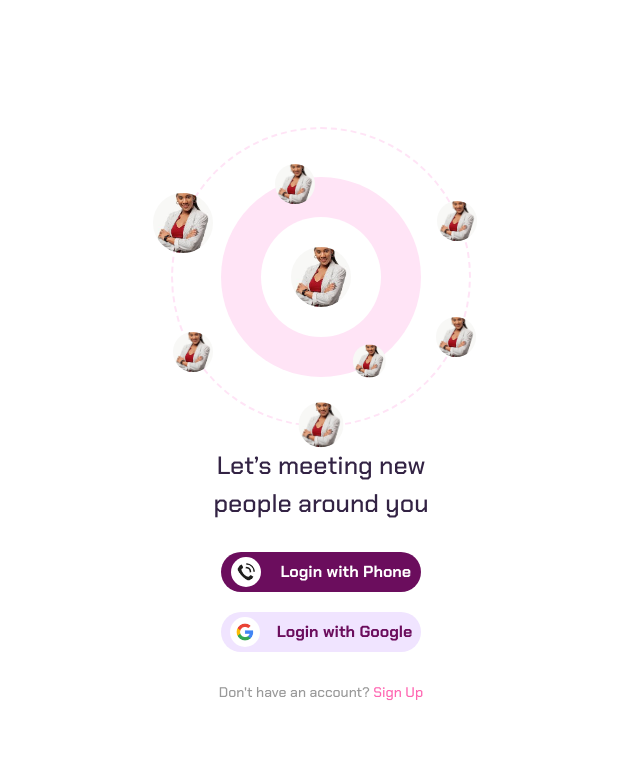
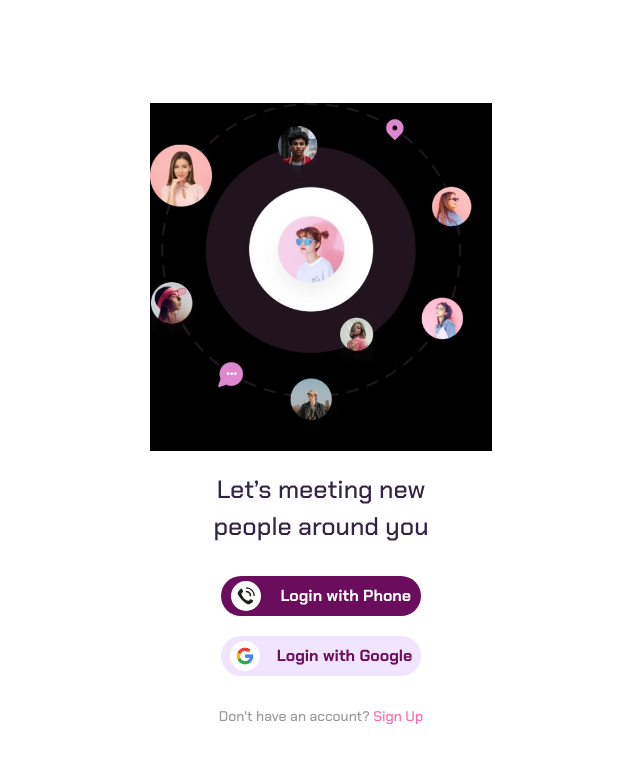
Before and after one commit to RJRYT/GVR-DatingApp-FrontEnd, a React (Create React App) app: page /login in a window 1280 px wide. Shown: the top 762 px of the page, without its empty margins (319-959 px from the left). Built offline with nearby package versions, Linux system fonts and the light colour scheme.

Commit message:
image fix

```diff
--- a/package.json
+++ b/package.json
@@ -3,6 +3,7 @@
   "version": "0.1.0",
   "private": true,
   "dependencies": {
+    "@babel/plugin-proposal-private-property-in-object": "^7.21.11",
     "axios": "^1.7.2",
     "bootstrap": "^5.3.3",
     "react": "^18.3.1",
--- a/src/components/Login/Welcome/Welcome.jsx
+++ b/src/components/Login/Welcome/Welcome.jsx
@@ -4,24 +4,25 @@ import { Link } from 'react-router-dom';
 import DemoImage from "../../../assets/login/image1.jpg";
 import Phone from "../../../assets/login/phone.png";
 import Google from "../../../assets/login/google.png";
+import Illustrtion from "../../../assets/login/illustration.jpg";
 
 function Welcome() {
   return (
     <div className={Styles.welcomeContiner}>
-      <div className={Styles.circleContainer}>
-        <div className={`${Styles.circle} ${Styles.circleOuter}`}></div>
-        <div className={`${Styles.circle} ${Styles.circleInner}`}></div>
-        <div className={`${Styles.circle} ${Styles.circleCenter}`}>
-          <img src={DemoImage} alt="center image1" />
+      {/* <div className={Styles.circleContainer}> */}
+        {/* <div className={`${Styles.circle} ${Styles.circleOuter}`}></div>
+        <div className={`${Styles.circle} ${Styles.circleInner}`}></div> */}
+        <div className={Styles.imageContainer}>
+          <img src={Illustrtion} alt="center image1" />
         </div>
-        <img src={DemoImage} className={Styles.image} alt="image1" />
+        {/* <img src={DemoImage} className={Styles.image} alt="image1" />
         <img src={DemoImage} className={Styles.image} alt="image2" />
         <img src={DemoImage} className={Styles.image} alt="image3" />
         <img src={DemoImage} className={Styles.image} alt="image4" />
         <img src={DemoImage} className={Styles.image} alt="image5" />
         <img src={DemoImage} className={Styles.image} alt="image6" />
-        <img src={DemoImage} className={Styles.image} alt="image7" />
-    </div>
+        <img src={DemoImage} className={Styles.image} alt="image7" /> */}
+    {/* </div> */}
     <div className={Styles.text}>Let’s meeting new <br/> people around you</div>
     <div className={Styles.buttonContainer}>
         <Link href="#" className={Styles.button}><img src={Phone} alt="Phone Icon" /> Login with Phone</Link>
--- a/src/components/Login/Welcome/Welcome.module.css
+++ b/src/components/Login/Welcome/Welcome.module.css
@@ -9,110 +9,14 @@
     background-color: #fff;
 }
 
-.circleContainer {
+.imageContainer {
     position: relative;
-    width: 300px;
-    height: 300px;
+    width: 60%;
+    max-width: 400px;
 }
 
-.circle {
-    position: absolute;
-    top: 50%;
-    left: 50%;
-    transform: translate(-50%, -50%);
-    border-radius: 50%;
-    overflow: hidden;
-}
-
-.circleOuter {
-    width: 300px;
-    height: 300px;
-    border: 2px dashed #ffe4f6;
-}
-
-.circleInner {
-    width: 200px;
-    height: 200px;
-    background-color: #ffe4f6;
-}
-
-.circleCenter {
-    width: 120px;
-    height: 120px;
-    background-color: #fff;
-}
-
-.circleContainer .image {
-    position: absolute;
-    width: 50px;
-    height: 50px;
-    object-fit: cover;
-    border-radius: 50%;
-}
-
-.circleCenter img {
-    position: relative;
-    width: 60px;
-    height: 60px;
-    object-fit: cover;
-    border-radius: 50%;
-    transform: translate(30px, 30px);
-}
-
-.circleContainer .image:nth-child(4) {
-    top: 50%;
-    left: 0;
-    width: 60px;
-    height: 60px;
-    transform: translate(-30%, -140%);
-}
-
-.circleContainer .image:nth-child(5) {
-    top: 50%;
-    left: 100%;
-    width: 40px;
-    height: 40px;
-    transform: translate(-85%, -190%);
-}
-
-.circleContainer .image:nth-child(6) {
-    bottom: 0;
-    left: 50%;
-    width: 45px;
-    height: 45px;
-    transform: translate(-50%, 45%);
-}
-
-.circleContainer .image:nth-child(7) {
-    top: 75%;
-    left: 0%;
-    width: 40px;
-    height: 40px;
-    transform: translate(5%, -50%);
-}
-
-.circleContainer .image:nth-child(8) {
-    top: 70%;
-    left: 95%;
-    width: 40px;
-    height: 40px;
-    transform: translate(-50%, -50%);
-}
-
-.circleContainer .image:nth-child(9) {
-    top: 78%;
-    left: 65%;
-    width: 33px;
-    height: 33px;
-    transform: translate(-40%, -50%);
-}
-
-.circleContainer .image:nth-child(10) {
-    top: 19%;
-    left: 40%;
-    width: 40px;
-    height: 40px;
-    transform: translate(-40%, -50%);
+.imageContainer img {
+    width: 100%;
 }
 
 .text {
```
Also changed, not shown: src/assets/login/illustration.jpg (added), 1 other file (tests, documents, lock files or other folders).
